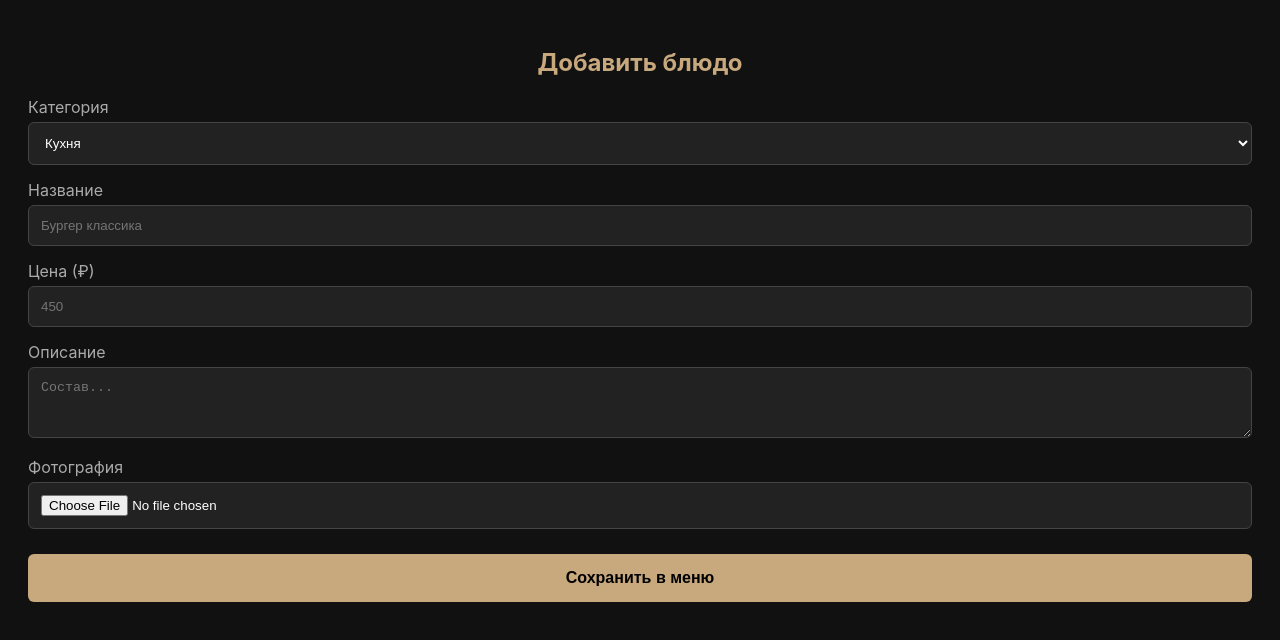
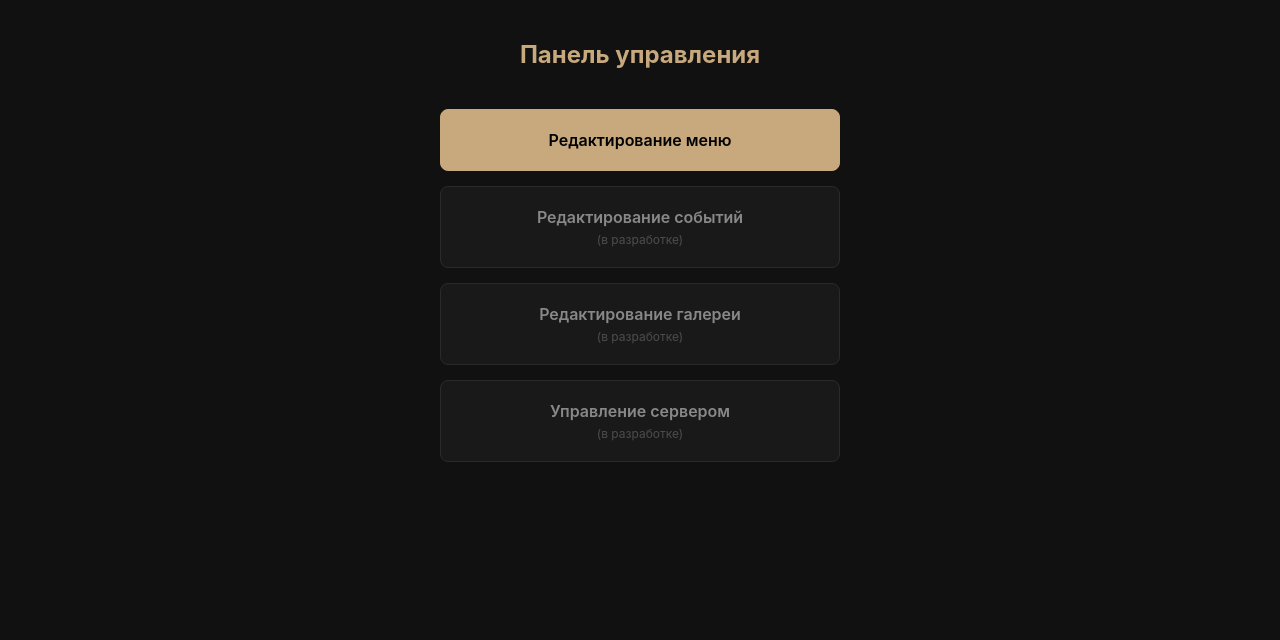
Before and after one commit to FrogePerson/Bar, a plain HTML site: page frontend/admin/index.html in a window 1280 px wide. Drawn offline with Linux system fonts and the light colour scheme.

Commit message:
Улучшена панель управления

```diff
--- a/frontend/admin/index.html
+++ b/frontend/admin/index.html
@@ -1,118 +1,96 @@
 <!DOCTYPE html>
 <html lang="ru">
+
 <head>
     <meta charset="UTF-8">
     <meta name="viewport" content="width=device-width, initial-scale=1.0, maximum-scale=1.0, user-scalable=no">
-    <title>Управление меню</title>
+    <title>Панель управления баром</title>
     <style>
         body {
             font-family: 'Inter', sans-serif;
             background-color: #111;
             color: #fff;
             padding: 20px;
+            display: flex;
+            flex-direction: column;
+            align-items: center;
+            min-height: 100vh;
+            margin: 0;
+            box-sizing: border-box;
         }
 
         h2 {
             color: #c8a97e;
             text-align: center;
+            margin-bottom: 40px;
+            font-size: 24px;
         }
 
-        .form-group {
-            margin-bottom: 15px;
+        .menu-grid {
+            display: flex;
+            flex-direction: column;
+            gap: 15px;
+            width: 100%;
+            max-width: 400px;
         }
 
-        label {
+        .admin-btn {
             display: block;
-            margin-bottom: 5px;
-            color: #aaa;
+            width: 100%;
+            padding: 20px;
+            background: #222;
+            color: #fff;
+            text-decoration: none;
+            text-align: center;
+            border: 1px solid #444;
+            border-radius: 8px;
+            font-size: 16px;
+            font-weight: 600;
+            transition: all 0.2s ease-in-out;
+            box-sizing: border-box;
         }
 
-        input, textarea, select {
-            width: 100%;
-            padding: 12px;
-            box-sizing: border-box;
-            background: #222;
-            border: 1px solid #444;
-            color: #fff;
-            border-radius: 6px;
+        /* Выделяем самую частую кнопку золотистым цветом */
+        .admin-btn.primary {
+            background: #c8a97e;
+            color: #000;
+            border-color: #c8a97e;
         }
 
-        button {
-            width: 100%;
-            padding: 15px;
-            background: #c8a97e;
-            color: #000;
-            border: none;
-            border-radius: 6px;
-            font-size: 16px;
-            font-weight: bold;
-            margin-top: 10px;
+        .admin-btn:active {
+            transform: scale(0.98);
         }
 
-        #status {
-            margin-top: 15px;
-            text-align: center;
-            font-weight: bold;
+        .admin-btn.disabled {
+            opacity: 0.5;
+            cursor: not-allowed;
+            position: relative;
+        }
+
+        /* Метка для кнопок, которые пока не работают */
+        .admin-btn.disabled::after {
+            content: "(в разработке)";
+            display: block;
+            font-size: 12px;
+            font-weight: 400;
+            margin-top: 5px;
+            color: #888;
         }
     </style>
 </head>
+
 <body>
-    <h2>Добавить блюдо</h2>
-    <form id="dishForm">
-        <div class="form-group">
-            <label>Категория</label>
-            <select name="category" required>
-                <option value="kitchen" selected>Кухня</option>
-                <option value="cocktails">Коктейли</option>
-                <option value="bar">Пиво и Напитки</option>
-            </select>
-        </div>
-        <div class="form-group">
-            <label>Название</label>
-            <input type="text" name="name" required placeholder="Бургер классика">
-        </div>
-        <div class="form-group">
-            <label>Цена (₽)</label>
-            <input type="number" name="cost" required placeholder="450">
-        </div>
-        <div class="form-group">
-            <label>Описание</label>
-            <textarea name="description" rows="3" placeholder="Состав..."></textarea>
-        </div>
-        <div class="form-group">
-            <label>Фотография</label>
-            <input type="file" name="image" accept="image/*" required>
-        </div>
-        <button type="submit">Сохранить в меню</button>
-        <div id="status"></div>
-    </form>
+    <h2>Панель управления</h2>
 
-    <script>document.getElementById('dishForm').addEventListener('submit', async (e) => {
-            e.preventDefault();
-            const statusBlock = document.getElementById('status');
-            statusBlock.style.color = '#fff';
-            statusBlock.innerText = 'Отправка...';
+    <div class="menu-grid">
+        <!-- Ведет на файл редактирования меню (твой старый код) -->
+        <a href="menu.html" class="admin-btn primary">Редактирование меню</a>
 
-            const formData = new FormData(e.target);
+        <!-- Заглушки, которые пока ведут на текущую страницу (или никуда) -->
+        <a href="#" class="admin-btn disabled">Редактирование событий</a>
+        <a href="#" class="admin-btn disabled">Редактирование галереи</a>
+        <a href="#" class="admin-btn disabled">Управление сервером</a>
+    </div>
+</body>
 
-            try {
-                const response = await fetch('/api/admin/addDish', {
-                    method: 'POST',
-                    body: formData // Браузер сам подставит нужные multipart заголовки
-                });
-
-                if (response.ok) {
-                    statusBlock.style.color = '#4caf50';
-                    statusBlock.innerText = 'Успешно добавлено!';
-                    e.target.reset(); // Очищаем форму
-                } else {
-                    statusBlock.style.color = '#f44336';
-                    statusBlock.innerText = 'Ошибка сервера: ' + response.status;
-                }
-            } catch (err) {
-                statusBlock.style.color = '#f44336';
-                statusBlock.innerText = 'Ошибка сети';
-            }
-        });</script>
-</body>
 </html>
```
Also changed, not shown: frontend/admin/menu.html (added, +119 -0 lines).
